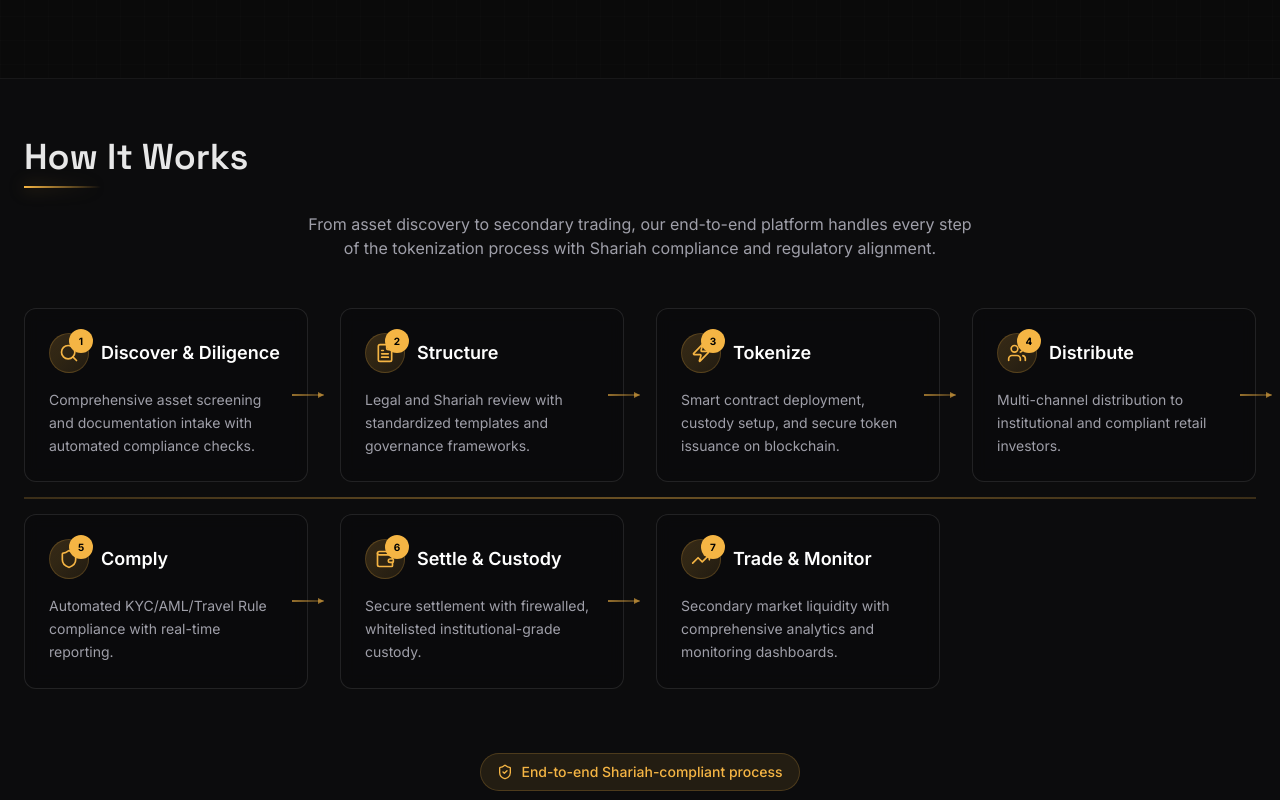
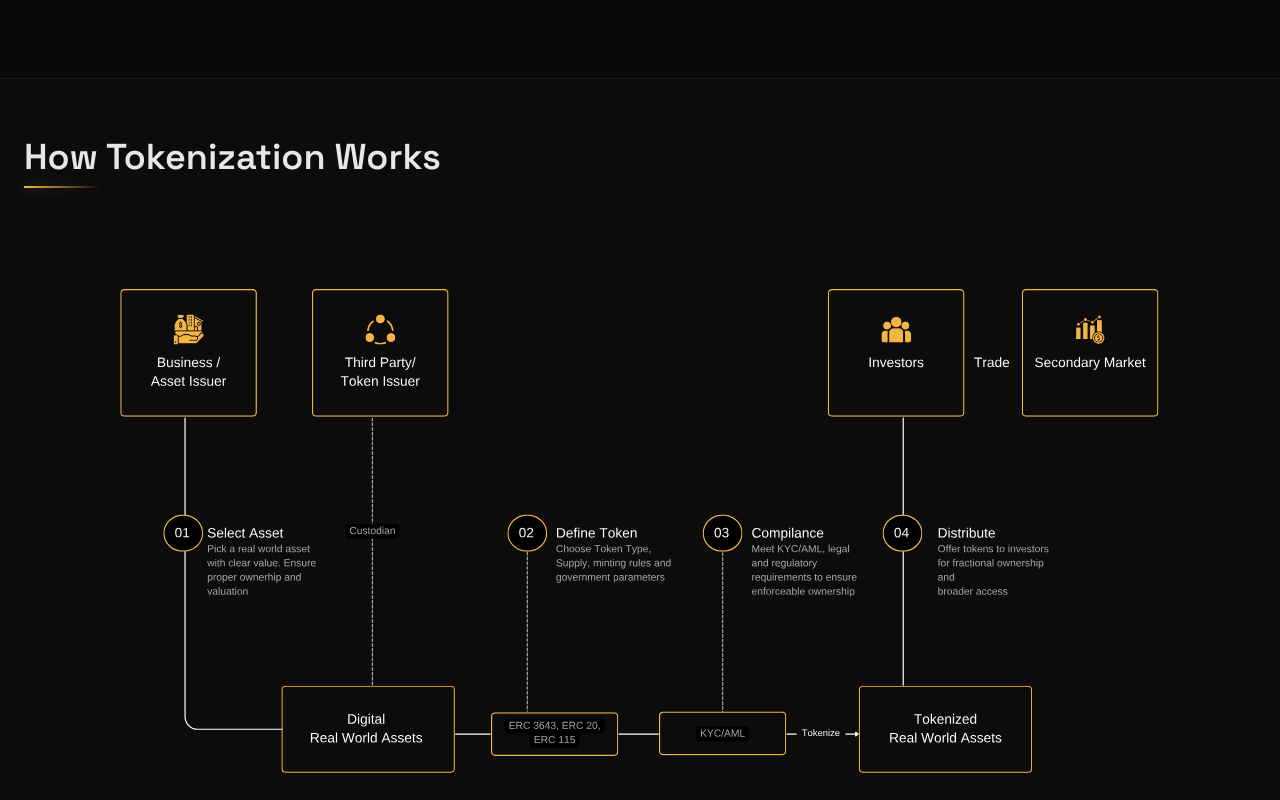
Before and after one commit to nisarakbar-coder/own-landing-page-v2, a Next.js app: page / in a window 1280 px wide. Shown: the part 560-1360 px from the top of the page. Built offline with nearby package versions, Linux system fonts and the light colour scheme.

Commit message:
how it works fixed ui svg

```diff
--- a/src/app/page.tsx
+++ b/src/app/page.tsx
@@ -1,7 +1,7 @@
 "use client";
 
 import { motion } from "framer-motion";
-import { ArrowRight, ShieldCheck, Sparkles, Building2, Landmark, Coins, LineChart, Banknote, Layers, Search, FileText, Zap, Users, Shield, Wallet, TrendingUp, Menu, X } from "lucide-react";
+import { ArrowRight, ShieldCheck, Sparkles, Building2, Landmark, Coins, LineChart, Banknote, Layers, Menu, X } from "lucide-react";
 import Link from "next/link";
 import { useEffect, useState } from "react";
 import { Logo } from "@/components/Logo";
@@ -44,42 +44,7 @@ function IconCard({ icon: Icon, title, desc }: { icon: React.ComponentType<{ cla
   );
 }
 
-function Step({ num, title, desc, icon: Icon, isLast = false }: { num: number; title: string; desc: string; icon: React.ComponentType<{ className?: string }>; isLast?: boolean }) {
-  return (
-    <div className="relative group">
-      <motion.div
-        className="relative rounded-xl border border-white/10 bg-panel/60 p-4 sm:p-6 backdrop-blur-sm hover:border-gold/30 hover:bg-panel/80 transition-all duration-300 hover:scale-[1.02] hover:shadow-lg hover:shadow-gold/10"
-        whileHover={{ y: -4 }}
-        transition={{ duration: 0.2 }}
-      >
-        <div className="mb-3 sm:mb-4 flex items-center gap-2 sm:gap-3">
-          <div className="relative">
-            <div className="inline-flex h-8 w-8 sm:h-10 sm:w-10 items-center justify-center rounded-full bg-gradient-to-br from-gold/20 to-gold/10 border border-gold/20">
-              <Icon className="h-4 w-4 sm:h-5 sm:w-5 text-gold" />
-            </div>
-            <div className="absolute -top-1 -right-1 inline-flex h-5 w-5 sm:h-6 sm:w-6 items-center justify-center rounded-full bg-gold text-[8px] sm:text-[10px] font-bold text-black">
-              {num}
-            </div>
-          </div>
-          <div>
-            <h3 className="font-semibold text-white text-base sm:text-lg">{title}</h3>
-          </div>
-        </div>
-        <p className="text-xs sm:text-sm text-zinc-400 leading-relaxed">{desc}</p>
-
-        {/* Hover glow effect */}
-        <div className="absolute inset-0 rounded-xl bg-gradient-to-r from-gold/5 to-transparent opacity-0 group-hover:opacity-100 transition-opacity duration-300 pointer-events-none" />
-      </motion.div>
-
-      {/* Connecting line to next step */}
-      {!isLast && (
-        <div className="hidden lg:block absolute top-1/2 -right-4 w-8 h-0.5 bg-gradient-to-r from-gold/60 to-gold/20 transform -translate-y-1/2 z-10">
-          <div className="absolute right-0 top-1/2 transform -translate-y-1/2 w-0 h-0 border-l-[6px] border-l-gold/60 border-t-[3px] border-t-transparent border-b-[3px] border-b-transparent" />
-      </div>
-      )}
-    </div>
-  );
-}
+//
 
 function CTAButtons({ showMetrics }: { showMetrics: boolean }) {
   return (
@@ -89,7 +54,7 @@ function CTAButtons({ showMetrics }: { showMetrics: boolean }) {
           Get Started <ArrowRight className="h-4 w-4" />
       </Link>
       <Link href="#how" className="focus-ring inline-flex items-center justify-center gap-2 rounded-md border border-white/15 bg-transparent px-4 sm:px-5 py-3 text-white hover:bg-white/5 text-sm sm:text-base">
-        See How It Works
+        See How Tokenization Works
       </Link>
       </div>
       {showMetrics && (
@@ -122,7 +87,7 @@ function MobileNav({ isOpen, onClose }: { isOpen: boolean; onClose: () => void }
           className="block text-white hover:text-gold transition-colors"
           onClick={onClose}
         >
-          How it Works
+          How Tokenization Works
         </Link>
         <Link
           href="#why-choose-us"
@@ -196,7 +161,7 @@ export default function Home() {
           <div className="flex items-center justify-between">
             <Logo size="sm" />
             <nav className="hidden md:flex items-center gap-6 text-sm">
-              <Link href="#how" className={`transition-colors ${activeSection === 'how' ? 'text-gold' : 'hover:text-gold'}`}>How it Works</Link>
+              <Link href="#how" className={`transition-colors ${activeSection === 'how' ? 'text-gold' : 'hover:text-gold'}`}>How Tokenization Works</Link>
               <Link href="#why-choose-us" className="hover:text-gold transition-colors">Why Choose Us</Link>
               <Link href="#why-choose-us" className="focus-ring shine inline-flex items-center gap-2 rounded-md bg-gold px-4 py-2 text-black font-medium hover:bg-[var(--gold-600)] transition-colors">
                 Get Started
@@ -277,126 +242,22 @@ export default function Home() {
       <section id="how" className="border-t border-white/5 bg-muted/50">
         <div className="mx-auto max-w-7xl px-4 sm:px-6 py-10 sm:py-12 md:py-14">
           <motion.div {...fadeUp}>
-          <SectionHeading title="How It Works" />
-            <p className="mb-8 sm:mb-12 text-center text-sm sm:text-base text-zinc-400 max-w-2xl mx-auto">
-              From asset discovery to secondary trading, our end-to-end platform handles every step of the tokenization process with Shariah compliance and regulatory alignment.
-            </p>
+          <SectionHeading title="How Tokenization Works" />
           </motion.div>
+          {/* Process Diagram */}
+          <div className="mb-6 sm:mb-8 flex justify-center px-3 sm:px-0">
+            <img
+              src="/Process-OWN.svg"
+              alt="OWN Lab tokenization process overview"
+              className="w-full h-auto sm:max-w-6xl"
+            />
+          </div>
 
-          <div className="relative">
-            {/* Process flow line for desktop */}
-            <div className="hidden lg:block absolute top-1/2 left-0 right-0 h-0.5 bg-gradient-to-r from-gold/20 via-gold/40 to-gold/20 transform -translate-y-1/2 z-0" />
 
-            <motion.div
-              className="grid gap-6 sm:gap-8 md:grid-cols-2 lg:grid-cols-4 relative z-10"
-              initial={{ opacity: 0, y: 20 }}
-              whileInView={{ opacity: 1, y: 0 }}
-              viewport={{ once: true, amount: 0.2 }}
-              transition={{ duration: 0.8, staggerChildren: 0.1 }}
-            >
-              <motion.div
-                initial={{ opacity: 0, y: 20 }}
-                whileInView={{ opacity: 1, y: 0 }}
-                transition={{ duration: 0.6 }}
-              >
-                <Step
-                  num={1}
-                  title="Discover & Diligence"
-                  desc="Comprehensive asset screening and documentation intake with automated compliance checks."
-                  icon={Search}
-                  isLast={false}
-                />
-              </motion.div>
-
-              <motion.div
-                initial={{ opacity: 0, y: 20 }}
-                whileInView={{ opacity: 1, y: 0 }}
-                transition={{ duration: 0.6, delay: 0.1 }}
-              >
-                <Step
-                  num={2}
-                  title="Structure"
-                  desc="Legal and Shariah review with standardized templates and governance frameworks."
-                  icon={FileText}
-                  isLast={false}
-                />
-              </motion.div>
-
-              <motion.div
-                initial={{ opacity: 0, y: 20 }}
-                whileInView={{ opacity: 1, y: 0 }}
-                transition={{ duration: 0.6, delay: 0.2 }}
-              >
-                <Step
-                  num={3}
-                  title="Tokenize"
-                  desc="Smart contract deployment, custody setup, and secure token issuance on blockchain."
-                  icon={Zap}
-                  isLast={false}
-                />
-              </motion.div>
-
-              <motion.div
-                initial={{ opacity: 0, y: 20 }}
-                whileInView={{ opacity: 1, y: 0 }}
-                transition={{ duration: 0.6, delay: 0.3 }}
-              >
-                <Step
-                  num={4}
-                  title="Distribute"
-                  desc="Multi-channel distribution to institutional and compliant retail investors."
-                  icon={Users}
-                  isLast={false}
-                />
-              </motion.div>
-
-              <motion.div
-                initial={{ opacity: 0, y: 20 }}
-                whileInView={{ opacity: 1, y: 0 }}
-                transition={{ duration: 0.6, delay: 0.4 }}
-              >
-                <Step
-                  num={5}
-                  title="Comply"
-                  desc="Automated KYC/AML/Travel Rule compliance with real-time reporting."
-                  icon={Shield}
-                  isLast={false}
-                />
-              </motion.div>
-
-              <motion.div
-                initial={{ opacity: 0, y: 20 }}
-                whileInView={{ opacity: 1, y: 0 }}
-                transition={{ duration: 0.6, delay: 0.5 }}
-              >
-                <Step
-                  num={6}
-                  title="Settle & Custody"
-                  desc="Secure settlement with firewalled, whitelisted institutional-grade custody."
-                  icon={Wallet}
-                  isLast={false}
-                />
-              </motion.div>
-
-              <motion.div
-                initial={{ opacity: 0, y: 20 }}
-                whileInView={{ opacity: 1, y: 0 }}
-                transition={{ duration: 0.6, delay: 0.6 }}
-              >
-                <Step
-                  num={7}
-                  title="Trade & Monitor"
-                  desc="Secondary market liquidity with comprehensive analytics and monitoring dashboards."
-                  icon={TrendingUp}
-                  isLast={true}
-                />
-              </motion.div>
-            </motion.div>
-          </div>
 
           {/* Process summary */}
           <motion.div
-            className="mt-16 text-center"
+            className="mt-6 sm:mt-8 text-center"
             initial={{ opacity: 0, y: 20 }}
             whileInView={{ opacity: 1, y: 0 }}
             viewport={{ once: true, amount: 0.2 }}
```
Also changed, not shown: public/Process-OWN.svg (added).
